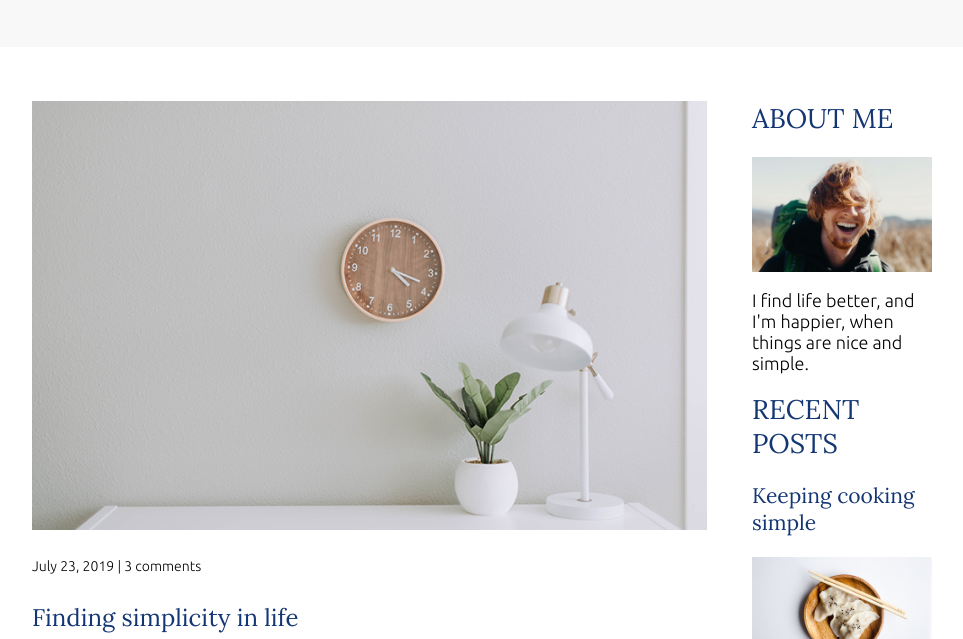
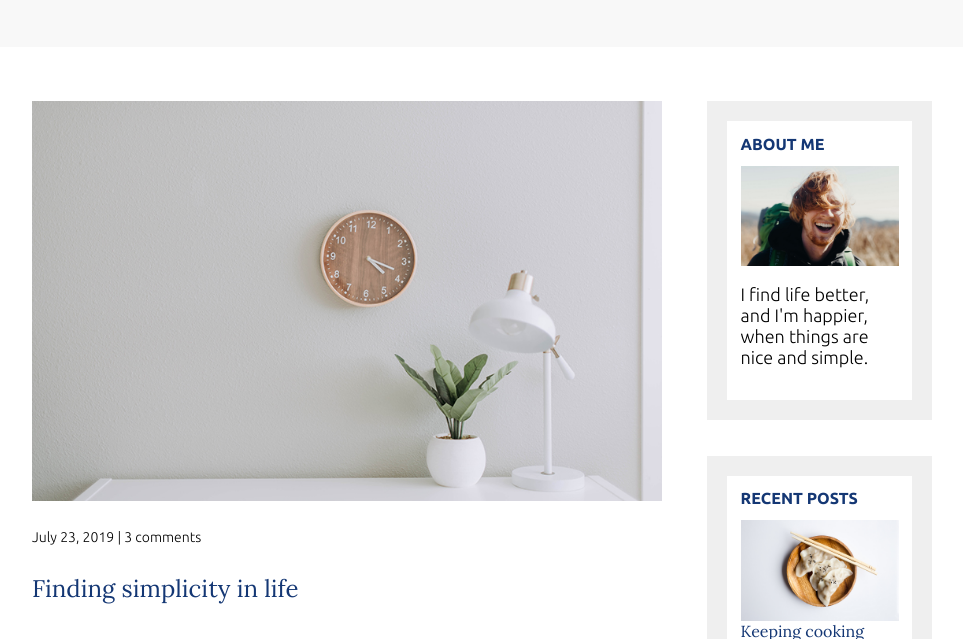
Before and after one commit to Juliaxtran/CssFundamentals, a plain HTML site: page 2_responsive/living-simply/index.html in a window 1280 px wide. Shown: the part 136-775 px from the top of the page, without its empty margins (158-1121 px from the left). Drawn offline with Linux system fonts and the light colour scheme.

Commit message:
Using a new pseudo-class to wrap up the homepage 100%

```diff
--- a/2_responsive/living-simply/CSS/styles.css
+++ b/2_responsive/living-simply/CSS/styles.css
@@ -15,6 +15,13 @@ body {
 img {
 max-width: 100%;
 display: block;
+}
+
+footer {
+  background: #143774;
+  text-align: center;
+  color: white;
+  padding:3em 0;
 }
 /* =================
 Typography
@@ -78,8 +85,15 @@ strong {
 .article-info {
   margin: 2em 0;
 }
-
-
+.widget-title,
+.widget-recent-post-title{
+  font-size: 1rem;
+}
+.widget-title {
+  font-size: 1rem;
+  font-family: 'Ubuntu', sans-serif;
+  font-weight: 700;
+}
 
 /* =================
 Layout
@@ -110,11 +124,13 @@ header {
   }
 
   main {
-    width: 75%;
+    width: 70%;
   }
 
   aside {
-    width: 20%;
+    width: 25%;
+    min-width: 200px;
+    margin-left: 1em;
   }
 }
 /* navigation */
@@ -211,4 +227,35 @@ nav a:focus {
   order: -1;
  }
 
+ .article-image{
+  width: 100%;
+  min-height: 250px;
+  object-fit: cover;
+ }
+
+
+
 }
+
+/* Widgets */
+
+.sidebar-widget {
+  margin-bottom: 2em;
+  padding: .75em;
+  border: 20px solid #efefef;
+}
+
+.widget-recent-post {
+  display: flex;
+  flex-direction: column;
+  border-bottom: 1px solid darkgray;
+  margin-bottom: 1em;
+}
+
+.widget-recent-post:last-child {
+  border-bottom: none;
+}
+
+.widget-image {
+  order: -1;
+}
--- a/2_responsive/living-simply/index.html
+++ b/2_responsive/living-simply/index.html
@@ -98,8 +98,8 @@
 
 
         <footer>
-            <p></p>
-            <p></p>
+            <p><strong>Living the Simple Life</strong></p>
+            <p>Copyright 2019</p>
         </footer>
 
 
```
